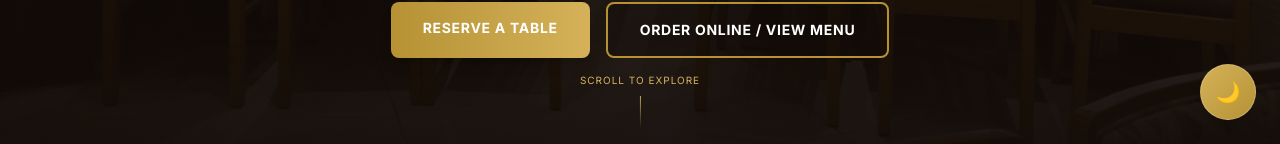
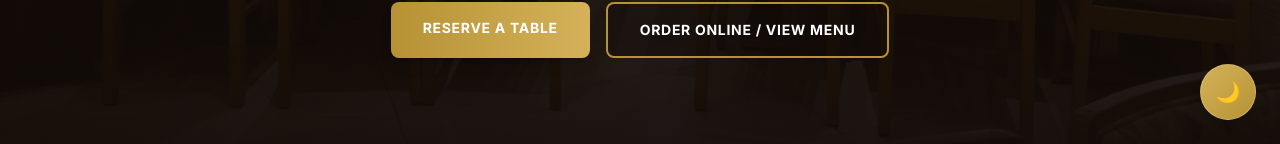
Before and after one commit to Shrey1006/TabMenu.AI, a React (Vite) app in the folder frontend/: page / in a window 1280 px wide. Shown: the part 656-800 px from the top of the page. Built offline with nearby package versions, Linux system fonts and the light colour scheme; no server answers; a web font is replaced by a local one.

Commit message:
chore: completely remove scroll indicator to eliminate overlap issues

```diff
--- a/frontend/src/pages/Landing.jsx
+++ b/frontend/src/pages/Landing.jsx
@@ -179,11 +179,7 @@ export default function Landing() {
           </div>
         </div>
 
-        {/* Scroll Indicator */}
-        <div className="absolute bottom-4 left-1/2 -translate-x-1/2 hidden md:flex flex-col items-center gap-2 text-stone-400">
-          <span className="text-[10px] uppercase tracking-widest text-gold-400">Scroll to explore</span>
-          <div className="h-8 w-[1px] bg-gradient-to-b from-gold-400 to-transparent animate-pulse" />
-        </div>
+
       </section>
 
       {/* ==================== ABOUT US SECTION ==================== */}
```
